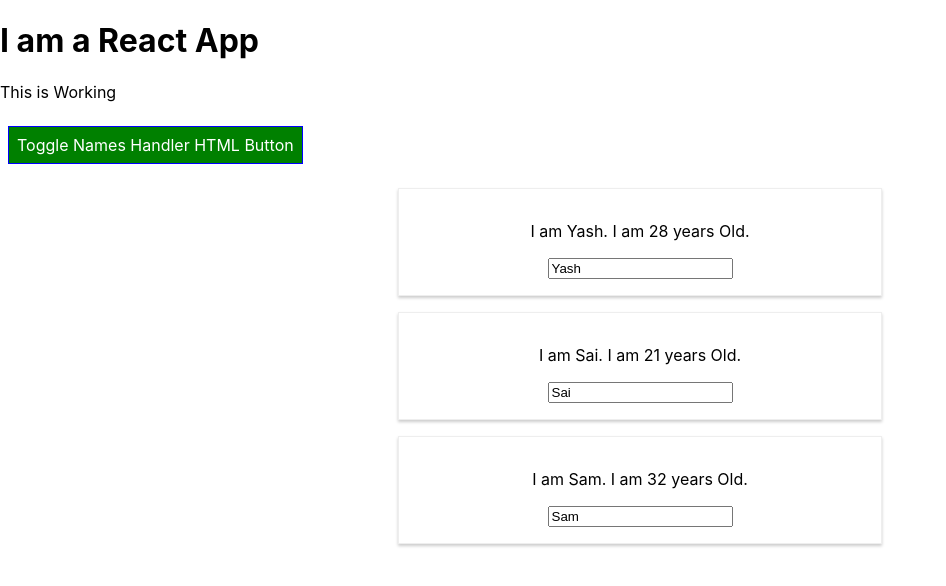
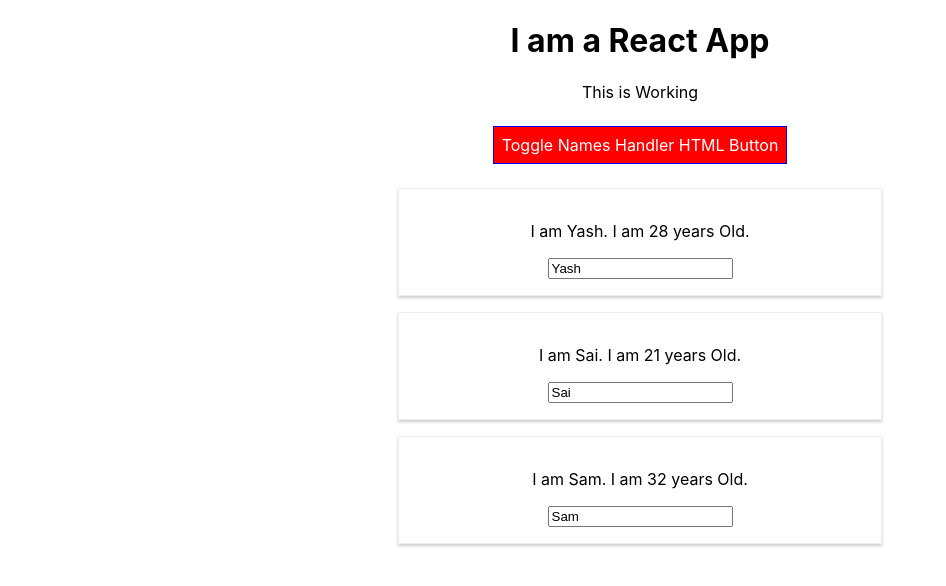
Before and after one commit to yashik777-nb/learn-react, a React (Create React App) app: page / in a window 1280 px wide. Both pictures are taken after a click on the button "Toggle Names Handler HTML Button". Shown: the top 586 px of the page, without its empty margins (0-946 px from the left). Built offline with nearby package versions, Linux system fonts and the light colour scheme.

Commit message:
CSS Modules

```diff
--- a/src/App.js
+++ b/src/App.js
@@ -105,8 +105,11 @@ class App extends React.Component {
     // };
 
     let persons = null;
+    let btnClass = [];
 
     if (this.state.showPersons) {
+      btnClass.push(Classes.Red);
+
       persons = (
         <div>
           {this.state.persons.map((person, index) => {
@@ -147,12 +150,12 @@ class App extends React.Component {
     }
 
     let paragraphClass = [];
-    if (this.state.persons.length <= 2) paragraphClass.push("red");
-    if (this.state.persons.length <= 1) paragraphClass.push("bold");
+    if (this.state.persons.length <= 2) paragraphClass.push(Classes.red);
+    if (this.state.persons.length <= 1) paragraphClass.push(Classes.bold);
 
     return (
       // <StyleRoot>
-      <div className="App">
+      <div className={Classes.App}>
         <h1> I am a React App</h1>
         <p className={paragraphClass.join(" ")}>This is Working</p>
         {/* <button
@@ -167,7 +170,10 @@ class App extends React.Component {
         >
           Toggle Names Handler Styled Button
         </StyledButton> */}
-        <button className={Classes.Button} onClick={this.toggleNamesHandler}>
+        <button
+          className={btnClass.join(" ")}
+          onClick={this.toggleNamesHandler}
+        >
           Toggle Names Handler HTML Button
         </button>
         {persons}
--- a/src/App.module.css
+++ b/src/App.module.css
@@ -45,7 +45,7 @@
   font-weight: bold;
 }
 
-.Button {
+.App button {
   background-color: green;
   color: white;
   font: inherit;
@@ -54,7 +54,15 @@
   margin: 8px;
   cursor: pointer;
 }
-.Button:hover {
+.App button:hover {
   background-color: lightgreen;
   color: black;
 }
+
+.App button.Red {
+  background-color: red;
+}
+
+.App button.red:hover {
+  background-color: salmon;
+}
--- a/src/Person/Person.js
+++ b/src/Person/Person.js
@@ -2,7 +2,7 @@
 import React from "react";
 // import Radium from "radium";
 import Styled from "styled-components";
-
+import PersonCSS from "./Person.module.css";
 const StyleDiv = Styled.div`
         width: 60%;
         margin: 16px auto;
@@ -23,12 +23,12 @@ export default function Person(props) {
   //   },
   // };
   return (
-    <StyleDiv>
+    <div className={PersonCSS.Person}>
       <p onClick={props.click}>
         I am {props.name}. I am {props.age} years Old. {props.children}
       </p>
       <input type="text" onChange={props.changed} value={props.name}></input>
-    </StyleDiv>
+    </div>
   );
 }
 
--- a/src/Person/Person.css
+++ b/src/Person/Person.module.css
@@ -6,3 +6,9 @@
   padding: 16px;
   text-align: center;
 }
+
+@media (min-width: 500px) {
+  .Person {
+    width: 450px;
+  }
+}
```
Also changed, not shown: 1 other file (tests, documents, lock files or other folders).
